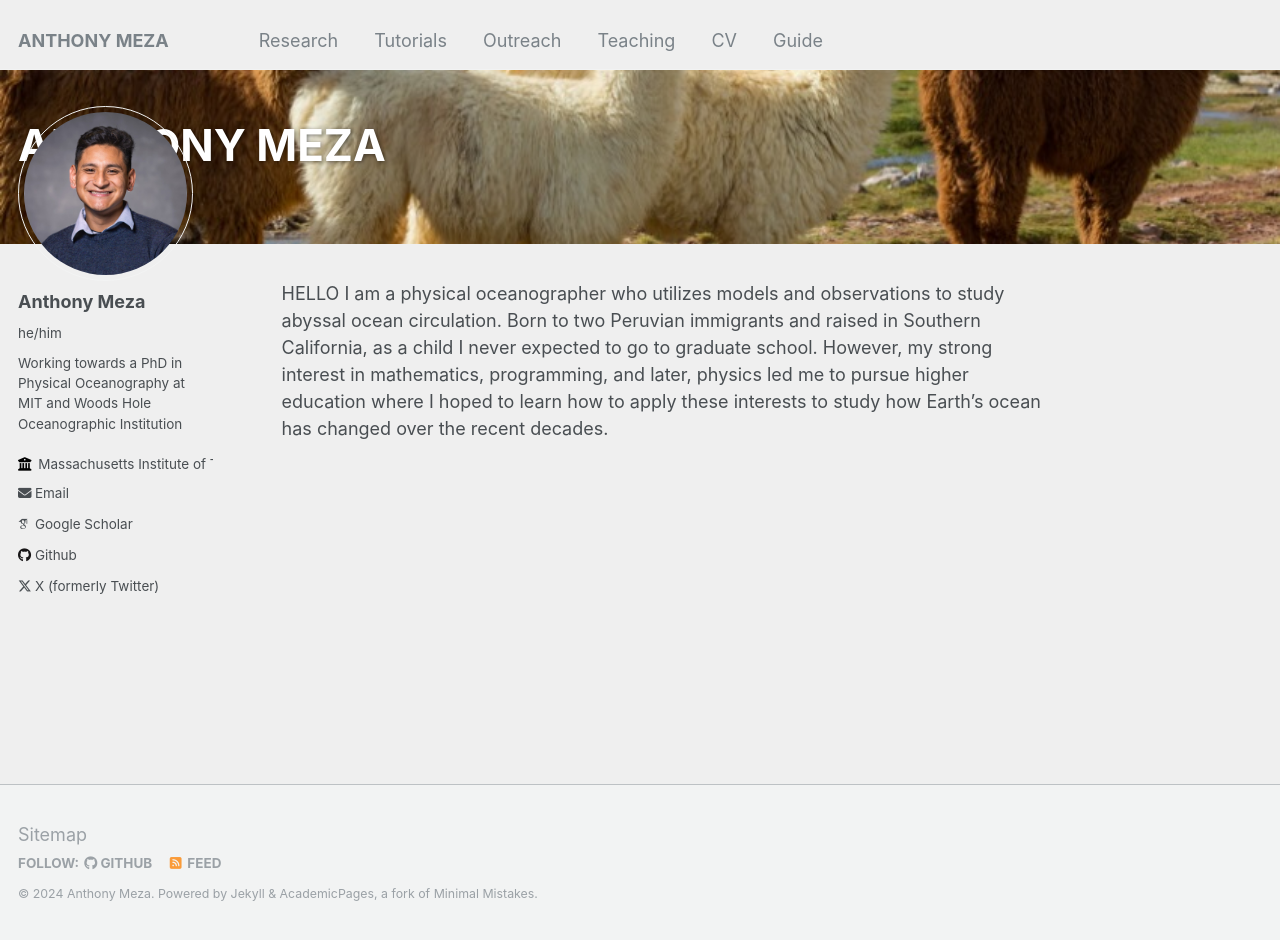
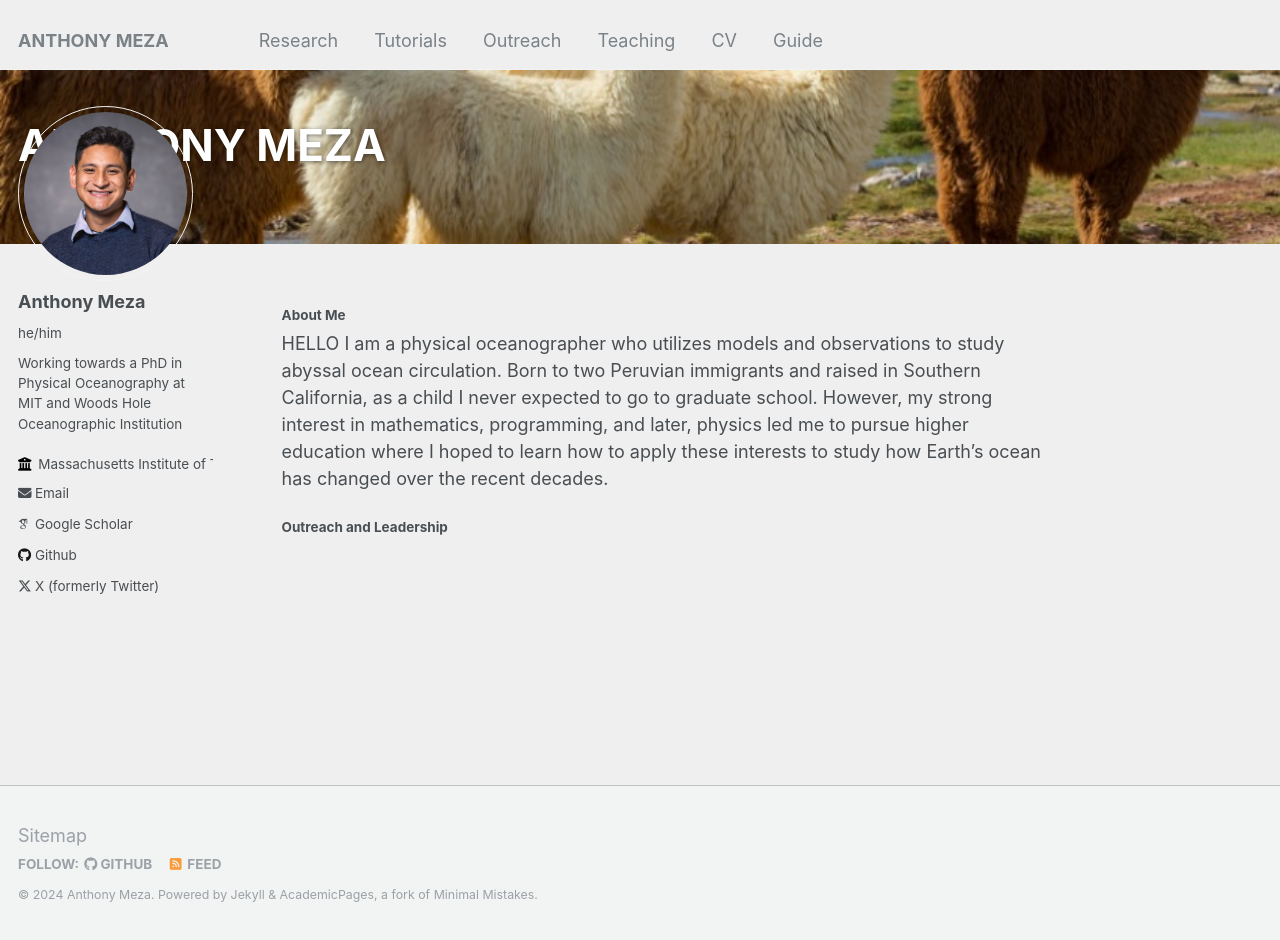
Before and after one commit to anthony-meza/anthony-meza.github.io, a Jekyll site: the page built from _pages/about.md, in a window 1280 px wide and 940 px high. Built offline with Jekyll 4.4.1, drawn with Linux system fonts in a browser that asks for light colours; some web fonts are replaced.

Commit message:
Update about.md

```diff
--- a/_pages/about.md
+++ b/_pages/about.md
@@ -10,5 +10,7 @@ redirect_from:
   - /about.html
 
 ---
+#### About Me
+HELLO I am a physical oceanographer who utilizes models and observations to study abyssal ocean circulation. Born to two Peruvian immigrants and raised in Southern California, as a child I never expected to go to graduate school. However, my strong interest in mathematics, programming, and later, physics led me to pursue higher education where I hoped to learn how to apply these interests to study how Earth's ocean has changed over the recent decades.
 
-HELLO I am a physical oceanographer who utilizes models and observations to study abyssal ocean circulation. Born to two Peruvian immigrants and raised in Southern California, as a child I never expected to go to graduate school. However, my strong interest in mathematics, programming, and later, physics led me to pursue higher education where I hoped to learn how to apply these interests to study how Earth's ocean has changed over the recent decades.
+#### Outreach and Leadership
```
